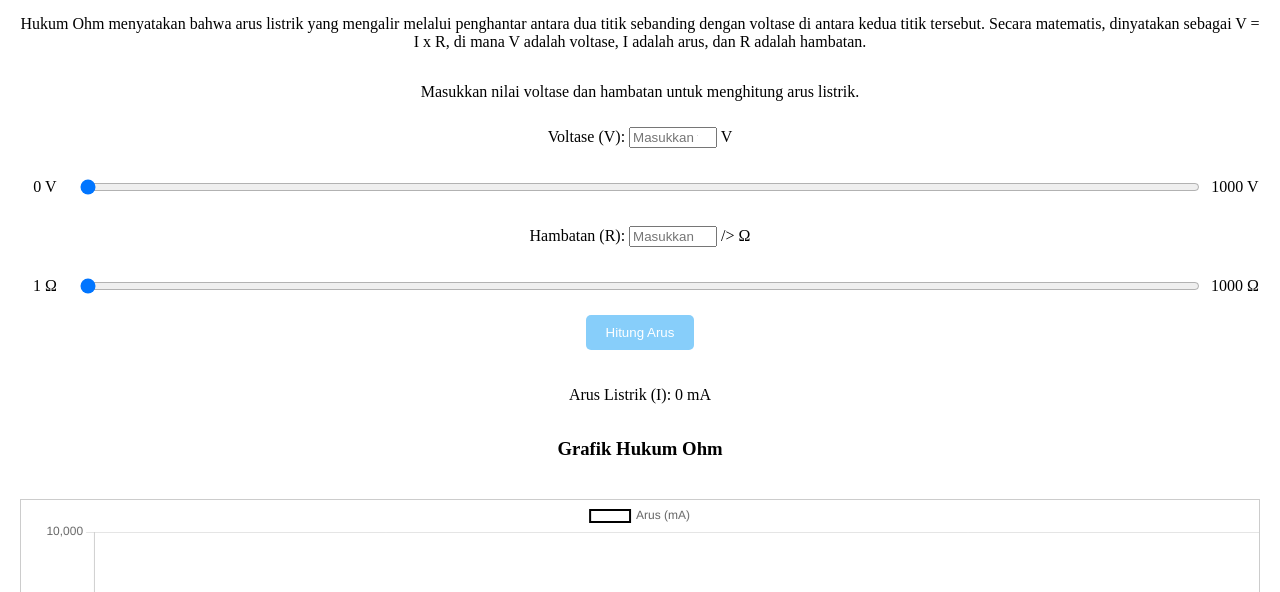
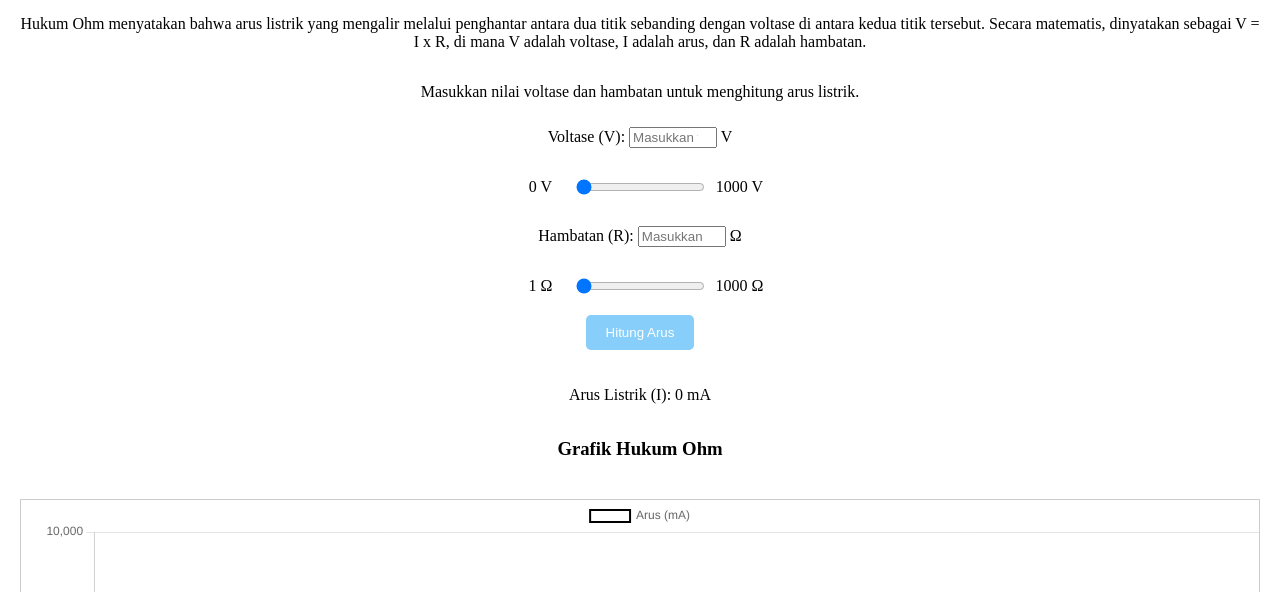
Before and after one commit to oliviachristyl/Tugas-01---II3140-Pengembangan-Aplikasi-Web-dan-Mobile, a website: page ohm.html in a window 1280 px wide. Shown: the part 208-800 px from the top of the page. Drawn offline with nearby package versions, Linux system fonts and the light colour scheme.

Commit message:
........

```diff
--- a/ohm.html
+++ b/ohm.html
@@ -40,7 +40,8 @@
       </div>
 
       <div class="slider-container">
-        <label id="voltage-min-label" for="voltage-slider">0 V</label> <!-- Nilai Min -->
+        <div class="slider-item">
+          <label id="voltage-min-label" for="voltage-slider">0 V</label>
           <input
             type="range"
             id="voltage-slider"
@@ -51,8 +52,10 @@
             oninput="updateVoltageInput()"
             class="slider"
           />
-        <label id="voltage-max-label" for="voltage-slider">1000 V</label> <!-- Nilai Max -->
+          <label id="voltage-max-label" for="voltage-slider">1000 V</label>
         </div>
+      </div>
+
 
       <!-- Input dan Slider untuk Hambatan -->
       <div class="input-container">
@@ -66,13 +69,14 @@
           required
           placeholder="Masukkan hambatan"
           oninput="updateResistanceSlider()"
-          onblur="checkEmptyInput('resistance', 'resistance-slider', 1)" <!-- Reset slider saat input kosong -->
+          onblur="checkEmptyInput('resistance', 'resistance-slider', 1)"
         />
         <label for="resistance_satuan"> Ω </label>
       </div>
 
       <div class="slider-container">
-        <label id="resistance-min-label" for="resistance-slider">1 Ω</label> <!-- Nilai Min -->
+        <div class="slider-item">
+          <label id="resistance-min-label" for="resistance-slider">1 Ω</label>
           <input
             type="range"
             id="resistance-slider"
@@ -83,7 +87,8 @@
             oninput="updateResistanceInput()"
             class="slider"
           />
-        <label id="resistance-max-label" for="resistance-slider">1000 Ω</label> <!-- Nilai Max -->
+          <label id="resistance-max-label" for="resistance-slider">1000 Ω</label>
+        </div>
       </div>
 
       <button onclick="calculateCurrent()">Hitung Arus</button>
--- a/styles.css
+++ b/styles.css
@@ -131,14 +131,18 @@ body, html {
  .slider-container {
     display: flex; /* Menggunakan flexbox untuk menyusun elemen secara horizontal */
     align-items: center; /* Memastikan elemen sejajar secara vertikal */
-    justify-content: space-between; /* Memberi jarak antar elemen */
-    width: 100%; /* Mengatur lebar container */
     margin: 20px 0; /* Jarak vertikal antar slider */
   }
 
+  .slider-item {
+    display: flex; /* Menggunakan flexbox untuk item slider */
+    align-items: center; /* Memastikan label dan slider sejajar secara vertikal */
+    flex: 1; /* Mengatur item slider agar mengisi ruang yang tersedia */
+  }
+
   .slider {
-    flex-grow: 1; /* Agar slider membesar untuk mengisi ruang yang tersedia */
-    margin: 0 10px; /* Jarak antara slider dan label min-max */
+    flex: 1; /* Slider akan mengisi ruang yang tersedia */
+    margin: 0 10px; /* Jarak antara slider dan label min/max */
   }
 
   label {
```
Lines whose indentation alone changed are shown as unchanged.
